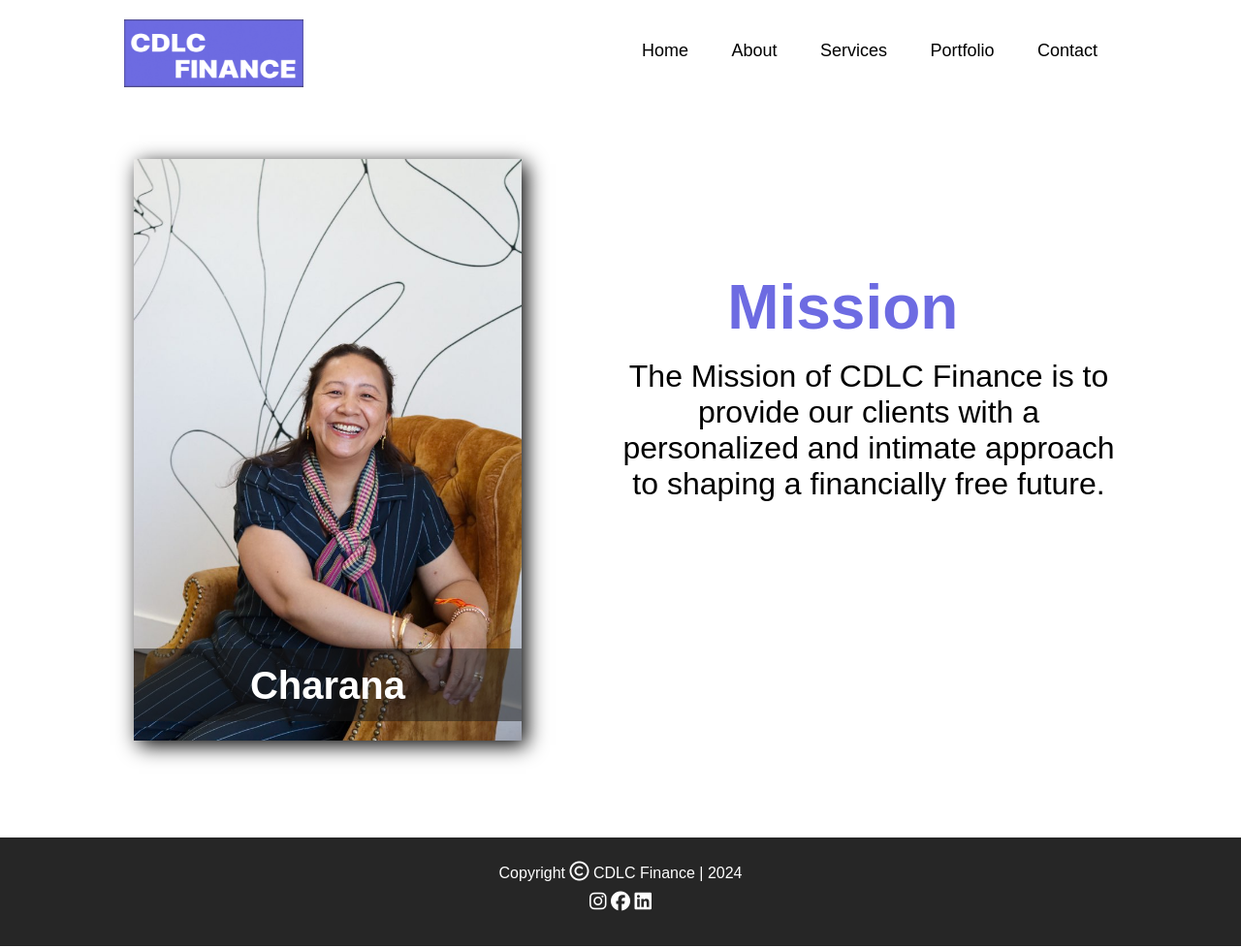
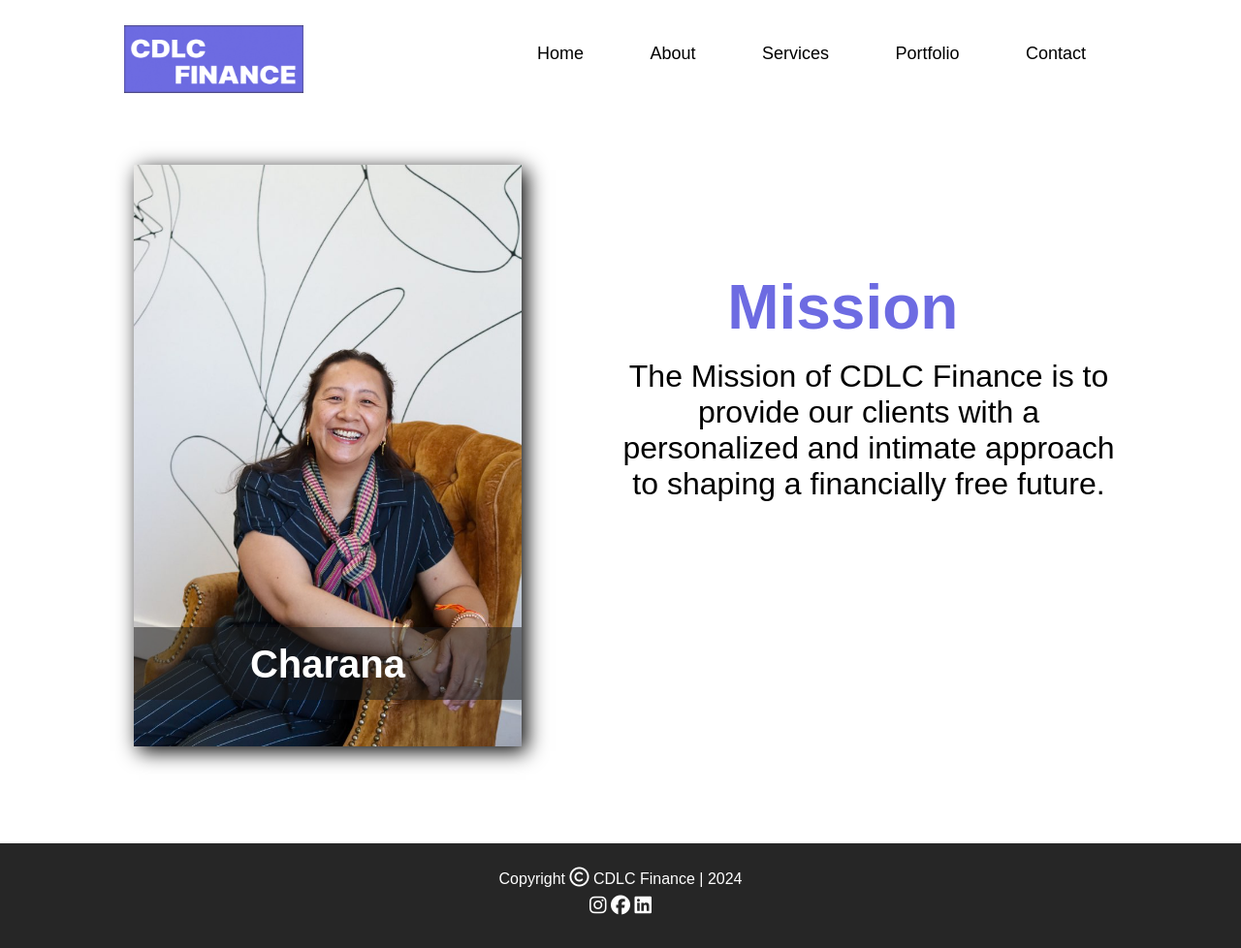
Before and after one commit to omaroaalj/client-project-money-team, a Django app: page / in a window 1280 px wide. Shown: the whole page at 97% size. Run offline with Django 5.2, Linux system fonts and the light colour scheme; some libraries are stand-ins or nearby versions.

Commit message:
updated landing page

```diff
--- a/financeWebApp/financeWebsite/static/financeWebsite/landing.css
+++ b/financeWebApp/financeWebsite/static/financeWebsite/landing.css
@@ -49,14 +49,14 @@ nav {
 }
 
 .logo {
-    margin-top: 10px;
+    margin-top: 1em;
 }
 
 nav ul li {
 
     display : inline-block;
     list-style: none;
-    margin: 10px 20px;
+    margin: 1em 2em;
 }
 
 nav ul li a {
@@ -105,7 +105,7 @@ nav ul li a:hover::after {
     padding: 6px;
     box-sizing: border-box;
     position: absolute;
-    bottom: 56px;
+    bottom: 78px;
     background: rgb(27, 27, 27, .5);
     color: white;
     transition: .5s;
@@ -134,7 +134,7 @@ span {
 
 .card:hover .intro {
     height: 220px;
-    bottom: 55px;
+    bottom: 4.9em;
     background: rgb(27, 27, 27, .5)
 }
 
@@ -168,5 +168,5 @@ span {
     display: inline-block;
     justify-content: space-between;
     list-style: none;
-    margin: 10px;
+    margin: .5em;
 }
```
